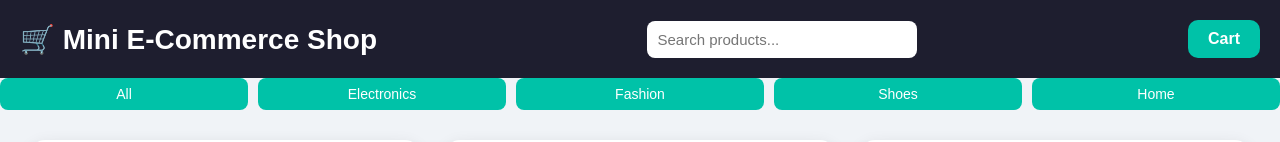
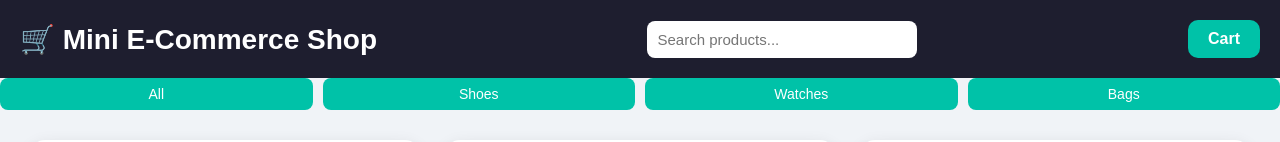
Before and after one commit to nithishwaran-labhub/mini-ecommerce, a plain HTML site: page index.html in a window 1280 px wide. Shown: the top 142 px of the page. Drawn offline with Linux system fonts and the light colour scheme; files whose address does not match are found by name.

Commit message:
Update index.html

```diff
--- a/index.html
+++ b/index.html
@@ -6,26 +6,26 @@
   <link rel="stylesheet" href="style.css">
 </head>
 <body>
+
 <header>
   <h1>🛒 Mini E-Commerce Shop</h1>
+
   <input type="text" id="search" placeholder="Search products...">
+
   <a href="cart.html" class="cart-icon">Cart</a>
 </header>
 
-<!-- ADD CATEGORIES HERE -->
+<!-- CATEGORY BUTTONS (NOW CORRECTLY DISPLAYED) -->
 <div class="categories">
   <button onclick="filterCategory('all')">All</button>
-  <button onclick="filterCategory('electronics')">Electronics</button>
-  <button onclick="filterCategory('fashion')">Fashion</button>
   <button onclick="filterCategory('shoes')">Shoes</button>
-  <button onclick="filterCategory('home')">Home</button>
+  <button onclick="filterCategory('watch')">Watches</button>
+  <button onclick="filterCategory('bag')">Bags</button>
 </div>
 
+<!-- PRODUCTS SECTION -->
+<section class="products" id="product-list"></section>
 
-
-
-  <section class="products" id="product-list"></section>
-
-  <script src="script.js"></script>
+<script src="script.js"></script>
 </body>
 </html>
```
